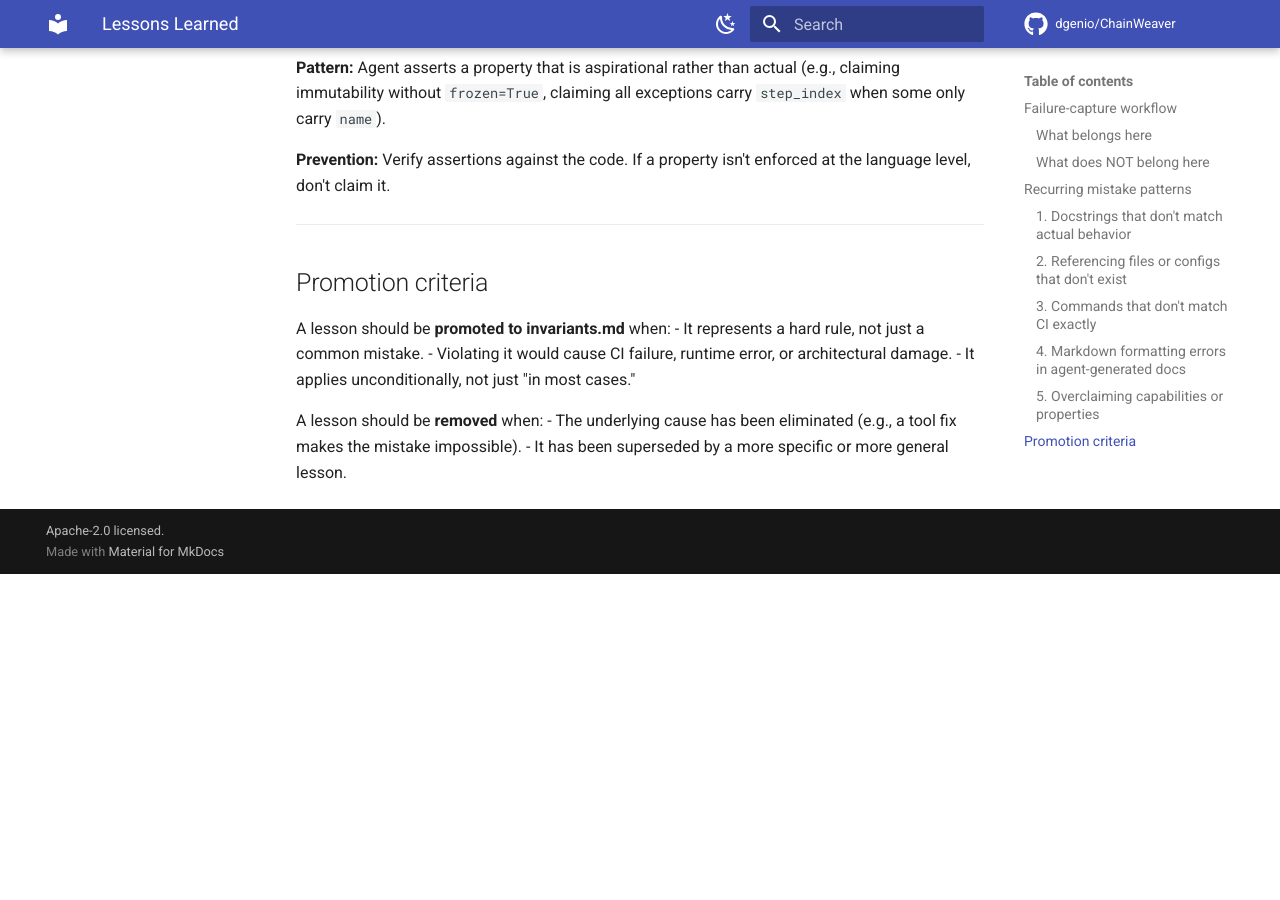
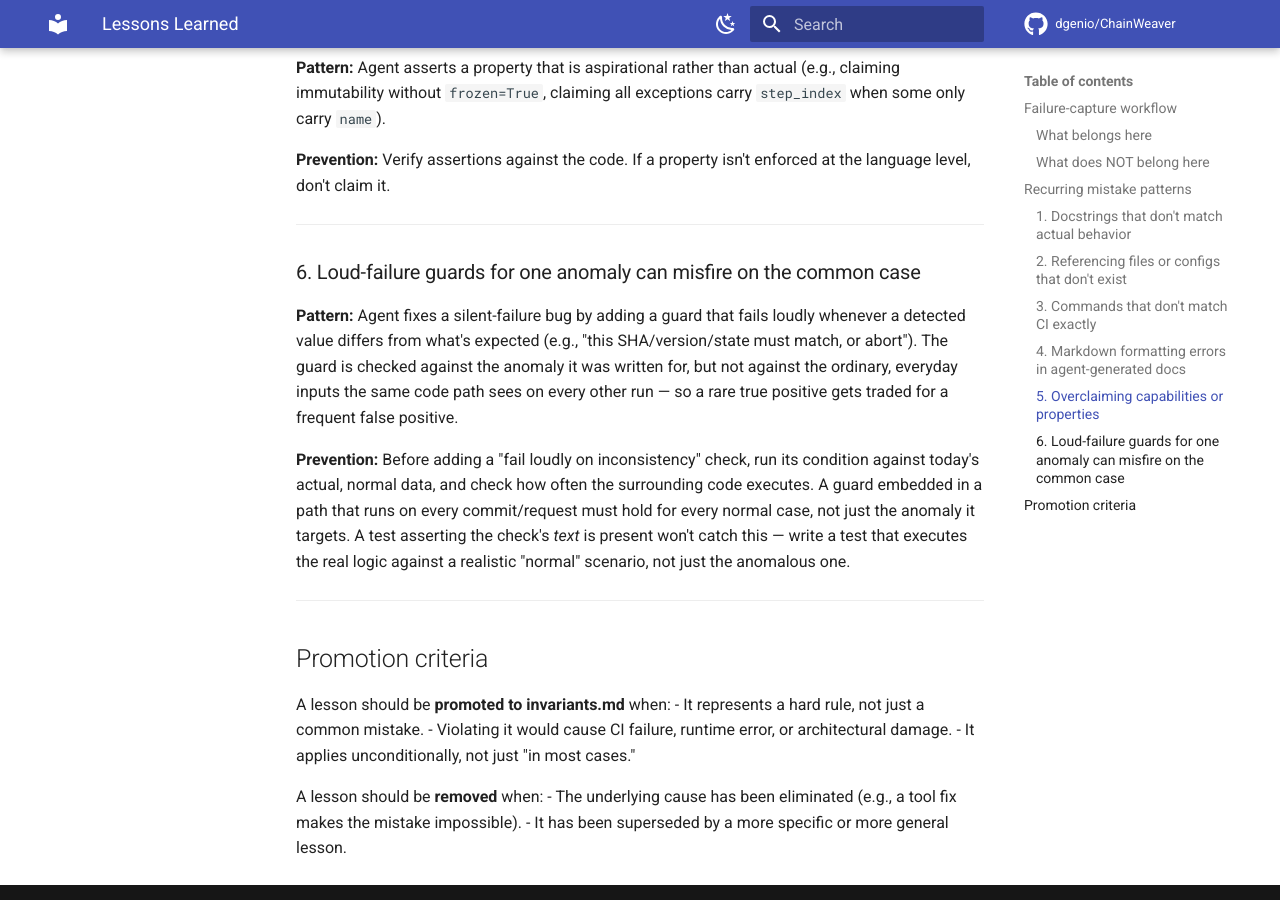
Before and after one commit to dgenio/ChainWeaver, an MkDocs documentation site: the page built from docs/agent-context/lessons-learned.md, in a window 1280 px wide and 900 px high, scrolled down 1972 px. Built offline with MkDocs 1.6.1 and Material for MkDocs 9.7.7, drawn with Linux system fonts in a browser that asks for light colours; comment, search, counter and statistics services are not loaded; before the commit the page ends 2546 px from its top, so only the background shows below that.

Commit message:
docs: capture a lessons-learned pattern from the release.yml fix-review cycle
While fixing release.yml's tag-detection bug (#535), a Copilot review
suggestion was applied to the wrong step: a "fail loudly if this SHA
doesn't match" guard landed in code that runs on every commit to main,
not just release merges, so it misfired on the ordinary case (source
version unchanged between releases) instead of just the anomaly it
targeted. The repo owner's review caught it by checking the guard
against the actual current commit/tag state, not just the scenario it
was written for.

Generalized into a durable lesson: verify a new loud-failure guard
against normal, everyday data before trusting it, not just the bug it
targets, and prefer a behavioral test over a string-presence assertion
for this class of conditional logic.

Co-Authored-By: Claude Sonnet 5 <noreply@anthropic.com>
Claude-Session: https://claude.ai/code/session_016HvdYkBMJh83UHSdEHaQku

```diff
--- a/docs/agent-context/lessons-learned.md
+++ b/docs/agent-context/lessons-learned.md
@@ -90,6 +90,25 @@ enforced at the language level, don't claim it.
 
 ---
 
+### 6. Loud-failure guards for one anomaly can misfire on the common case
+
+**Pattern:** Agent fixes a silent-failure bug by adding a guard that fails
+loudly whenever a detected value differs from what's expected (e.g., "this
+SHA/version/state must match, or abort"). The guard is checked against the
+anomaly it was written for, but not against the ordinary, everyday inputs
+the same code path sees on every other run — so a rare true positive gets
+traded for a frequent false positive.
+
+**Prevention:** Before adding a "fail loudly on inconsistency" check, run its
+condition against today's actual, normal data, and check how often the
+surrounding code executes. A guard embedded in a path that runs on every
+commit/request must hold for every normal case, not just the anomaly it
+targets. A test asserting the check's *text* is present won't catch this —
+write a test that executes the real logic against a realistic "normal"
+scenario, not just the anomalous one.
+
+---
+
 ## Promotion criteria
 
 A lesson should be **promoted to invariants.md** when:
```
